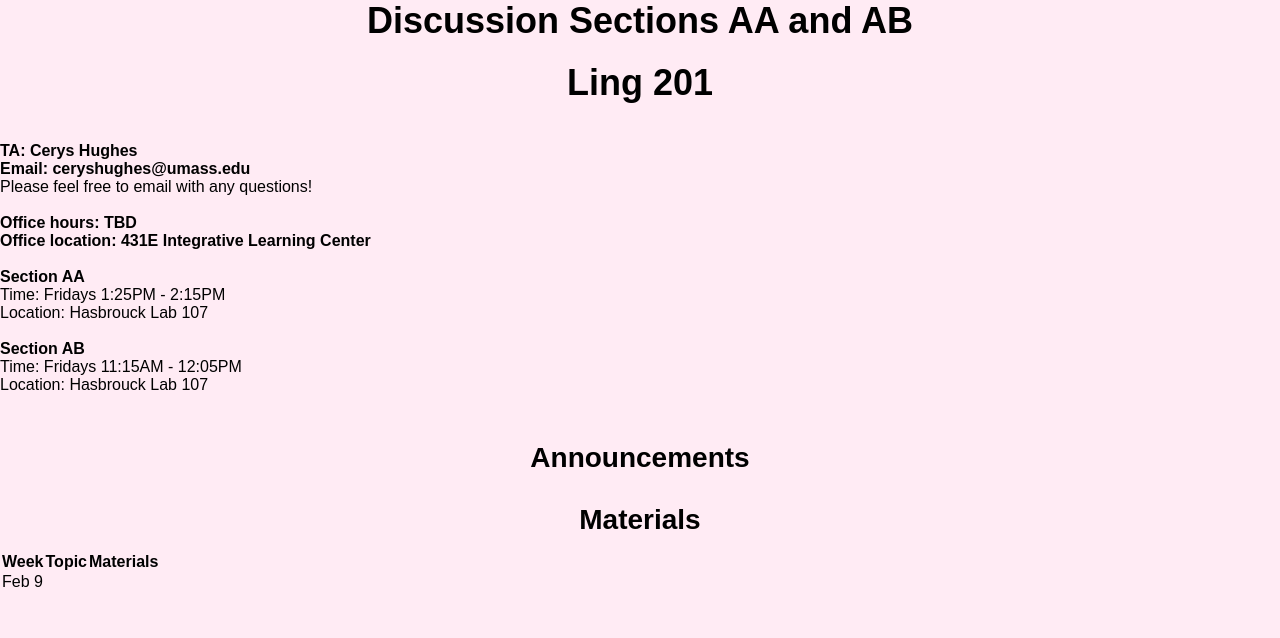
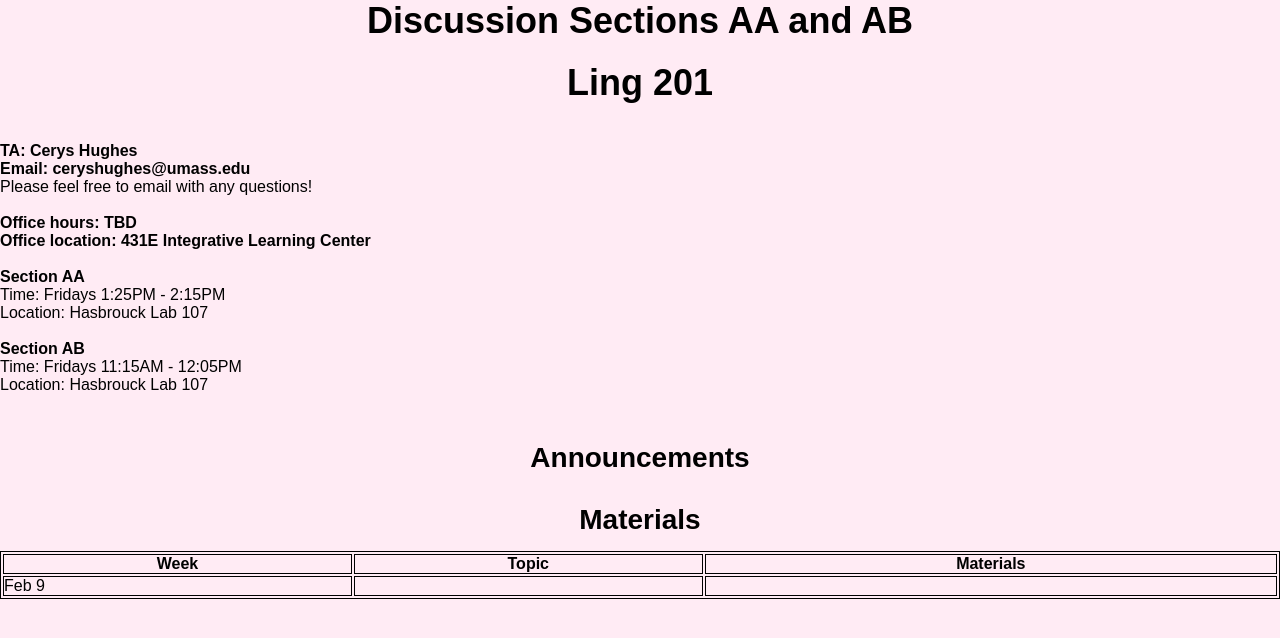
Before and after one commit to ceryshughes/ceryshughes.github.io, a Jekyll site: the page built from ling201sp24.markdown, in a window 1280 px wide. Shown: the top 638 px of the page. Built offline with Jekyll 4.4.1, drawn with Linux system fonts in a browser that asks for light colours.

Commit message:
Fixed formatting

```diff
--- a/_layouts/my_blank_layout.html
+++ b/_layouts/my_blank_layout.html
@@ -18,6 +18,10 @@ body {
   background-image: url('your-image-url.jpg');
   background-size: cover;
   */
+}
+
+table, th, td {
+  border:1px solid black;
 }
 
 /* Styling for h1 */
--- a/ling201sp24.markdown
+++ b/ling201sp24.markdown
@@ -28,7 +28,7 @@ layout: my_blank_layout
 
 <h2> Materials </h2>
 
-<table>
+<table style="width:100%">
 <tr>
 	<th>Week</th>
 	<th>Topic</th>
```
